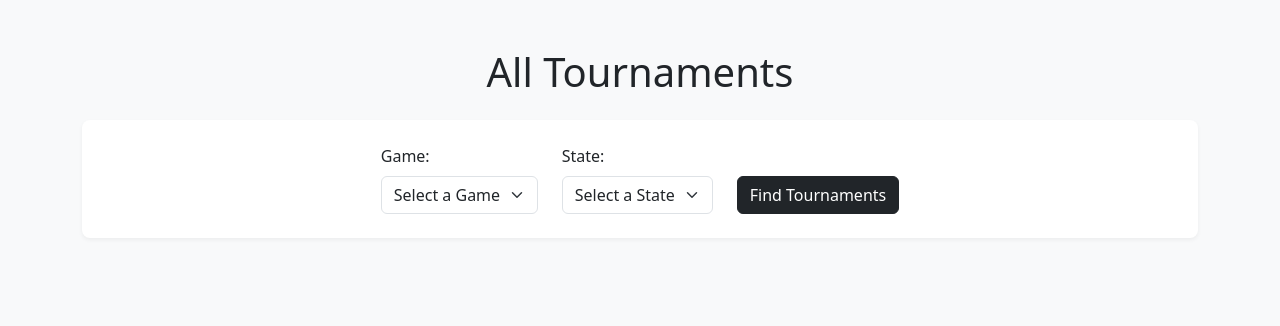
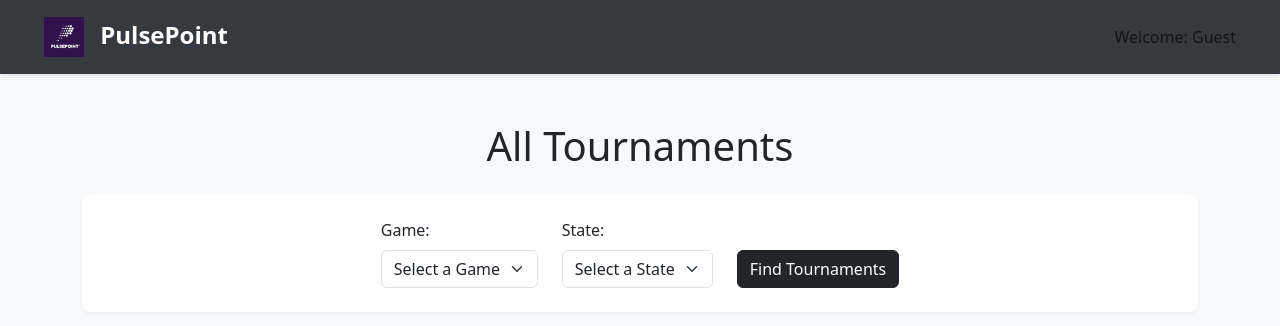
Before and after one commit to hasandeep134/PulsePoint, a website: page public/tournament-finder.html in a window 1280 px wide. Drawn offline with nearby package versions, Linux system fonts and the light colour scheme; no server answers.

Commit message:
Update tournament-finder.html

```diff
--- a/public/tournament-finder.html
+++ b/public/tournament-finder.html
@@ -349,6 +349,29 @@
     <script src="https://ajax.googleapis.com/ajax/libs/angularjs/1.8.2/angular.min.js"></script>
     <link href="https://cdn.jsdelivr.net/npm/bootstrap@5.3.3/dist/css/bootstrap.min.css" rel="stylesheet">
     <style>
+
+        .dashboard-navbar {
+    background-color: #343a40; /* Dark background */
+    color: white;
+    padding: 0.75rem 2rem;
+    box-shadow: 0 2px 4px rgba(0,0,0,0.1);
+    margin-bottom: 2rem; /* Adds space between navbar and form */
+}
+
+.navbar-brand {
+    font-weight: 600;
+    font-size: 1.5rem;
+    color: white !important;
+}
+
+.navbar-brand img {
+    height: 40px;
+    margin-right: 10px;
+}
+
+.welcome-text {
+    font-size: 1rem;
+}
         body { background-color: #f8f9fa; }
         .filter-container {
             display: flex;
@@ -379,6 +402,18 @@
     </style>
 </head>
 <body ng-controller="tournamentCtrl" ng-init="initializeFilters()">
+
+    <nav class="navbar dashboard-navbar">
+    <div class="container-fluid">
+        <a class="navbar-brand" href="#">
+            <img src="/pics/Pulsepoint5.jpg" alt="PulsePoint Logo">
+            PulsePoint
+        </a>
+        <span class="navbar-text welcome-text">
+            Welcome: <span id="welcomeEmail"></span>
+        </span>
+    </div>
+</nav>
 
     <div class="container my-5">
         <h1 class="mb-4 text-center">All Tournaments</h1>
@@ -477,5 +512,16 @@
             };
         });
     </script>
+    <script>
+    document.addEventListener("DOMContentLoaded", function() {
+        const userEmail = localStorage.getItem('loggedInUserEmail');
+        if (userEmail) {
+            // This will put the email in the new navbar
+            document.getElementById('welcomeEmail').textContent = userEmail;
+        } else {
+            document.getElementById('welcomeEmail').textContent = "Guest";
+        }
+    });
+</script>
 </body>
 </html>
```
